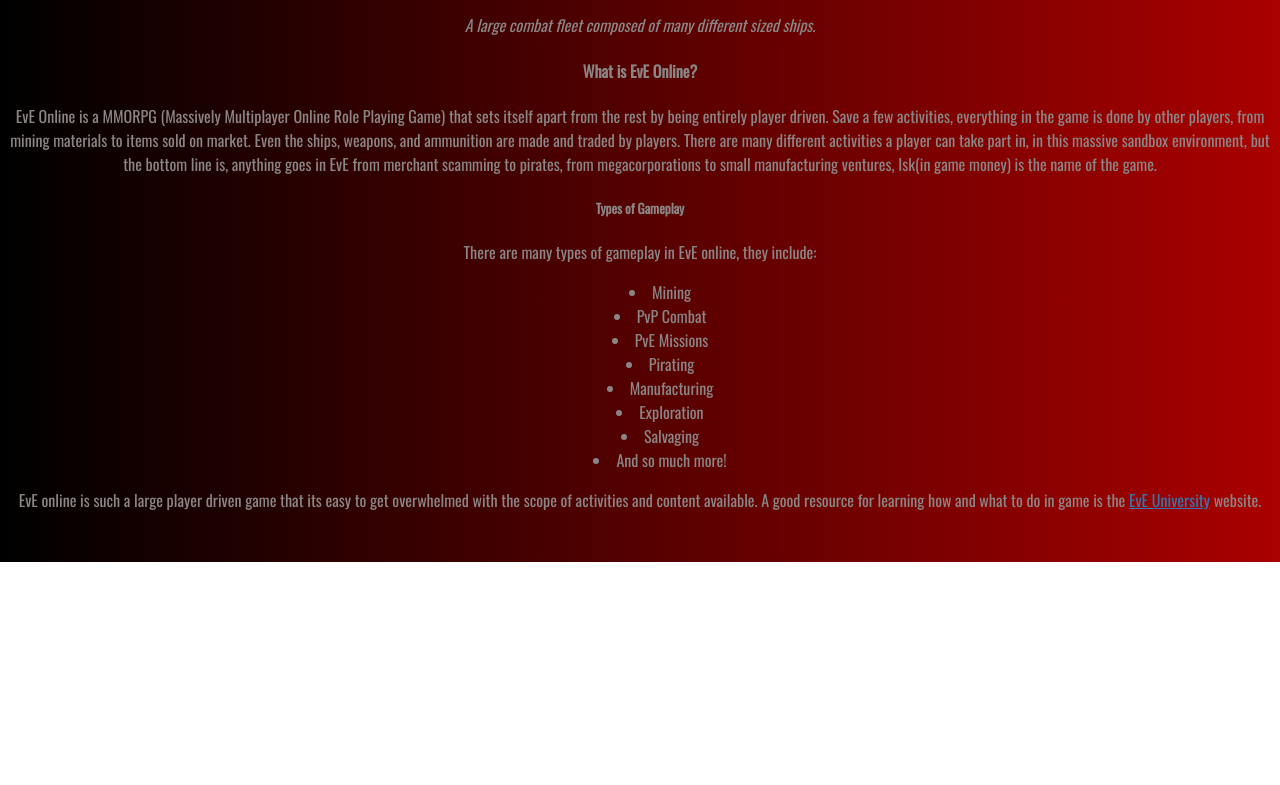
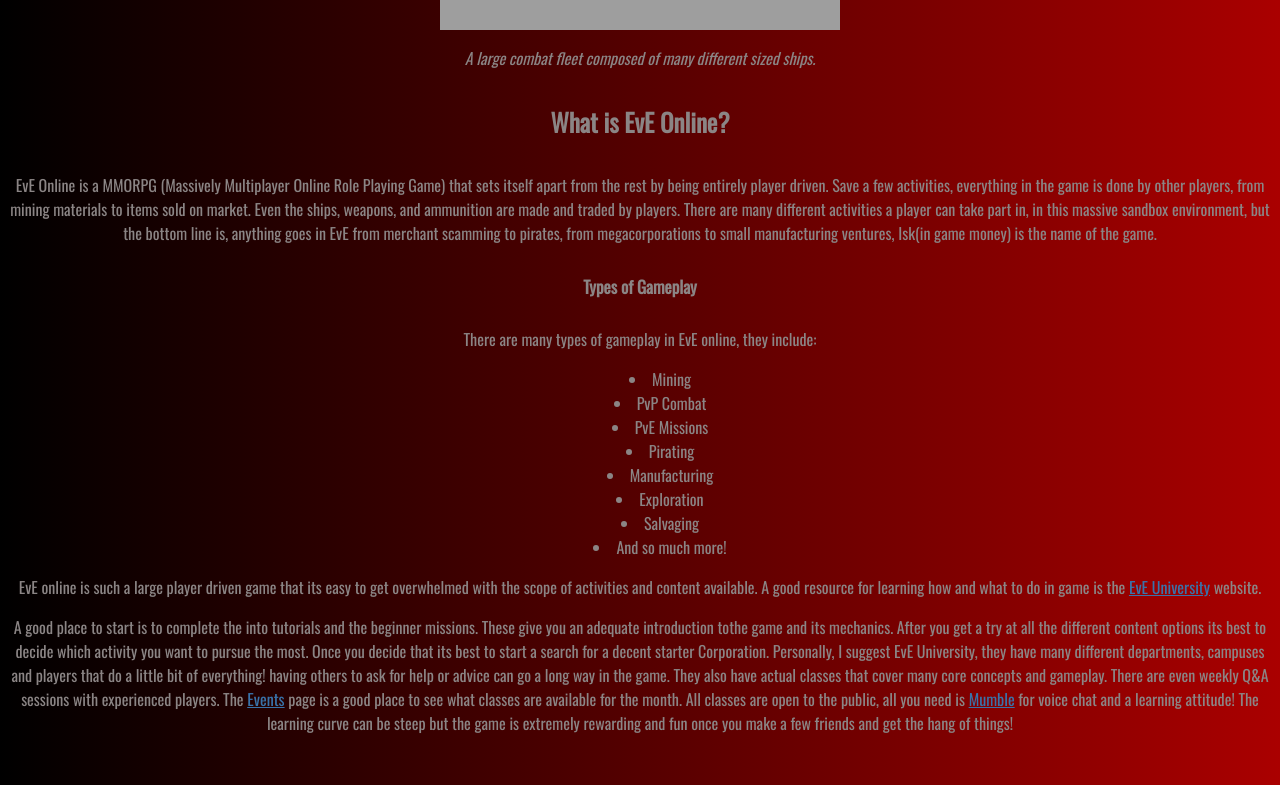
Before and after one commit to Xandar16/tribute-page, a plain HTML site: page index.html in a window 1280 px wide. Shown: the part 462-1247 px from the top of the page. Before the commit the page ends 1024 px from the top, so only its background shows below. Drawn offline with nearby package versions, Linux system fonts and the light colour scheme; grey boxes are pictures that could not be loaded.

Commit message:
Add files via upload

```diff
--- a/index.css
+++ b/index.css
@@ -10,6 +10,8 @@ html {
   }
 #subtitle {
   text-align: center;
+  font-size: 30px;
+  font-style: italic;
 }
 #main {
   font-family: 'Oswald', sans-serif;
@@ -17,8 +19,12 @@ html {
   text-align: center;
   margin-bottom: 50px;
 
-
-
+}
+#article-title {
+  font-size: 25px;
+}
+h5 {
+  font-size: 17px;
 }
 
 
@@ -41,3 +47,9 @@ img {
 #tribute-link {
   color: #3973aa;
 }
+#class-link {
+  color: #3973aa;
+}
+#mumble-link {
+  color: #3973aa;
+}
--- a/index.html
+++ b/index.html
@@ -39,8 +39,17 @@
           </ul>
           </div>
           EvE online is such a large player driven game that its easy to get overwhelmed with the scope of activities and content available.
-          A good resource for learning how and what to do in game is the <a id='tribute-link' href='https://wiki.eveuniversity.org/Main_Page' target='_blank'>EvE University</a>
+          A good resource for learning how and what to do in game is the <a id='tribute-link' href='https://wiki.eveuniversity.org/Main_Page' target="_blank">EvE University</a>
           website.
+        </p>
+        <p>
+          A good place to start is to complete the into tutorials and the beginner missions. These give you an adequate introduction tothe game and its mechanics.
+          After you get a try at all the different content options its best to decide which activity you want to pursue the most. Once you decide that its best to start a search
+          for a decent starter Corporation. Personally, I suggest EvE University, they have many different departments, campuses and players that do a little bit of everything!
+          having others to ask for help or advice can go a long way in the game. They also have actual classes that cover many core concepts and gameplay. There are even weekly Q&A sessions
+          with experienced players. The <a id='class-link' href='https://www.eveuniversity.org/events/' target='_blank'>Events</a> page is a good place to see what classes are available
+          for the month. All classes are open to the public, all you need is <a id='mumble-link' href='https://www.mumble.info/' target='_blank'>Mumble</a> for voice chat and a learning attitude!
+          The learning curve can be steep but the game is extremely rewarding and fun once you make a few friends and get the hang of things!
         </p>
      </div>
 
```
